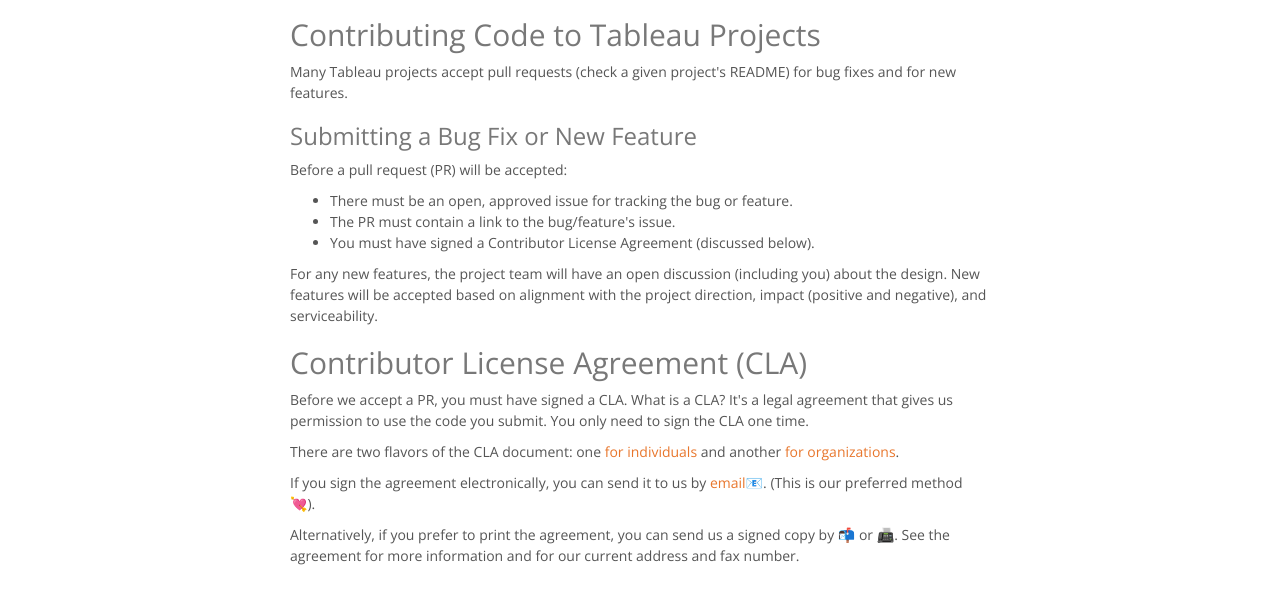
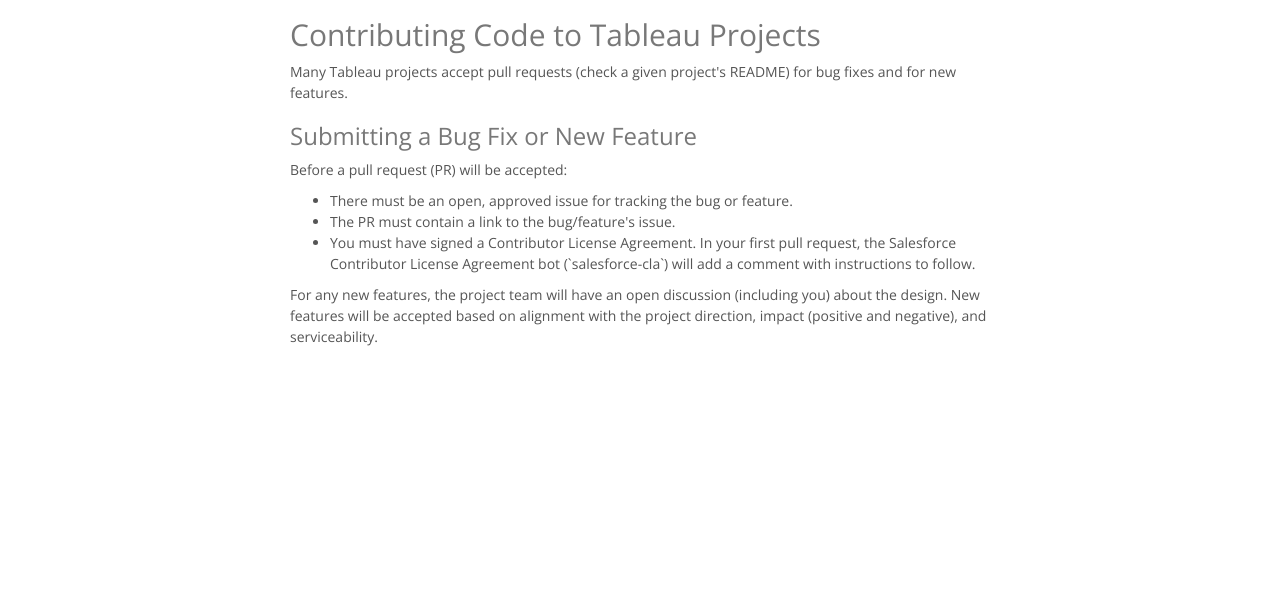
Before and after one commit to tableau/tableau.github.io, a website: page contributing.html in a window 1280 px wide. Shown: the part 66-670 px from the top of the page. Drawn offline with nearby package versions, Linux system fonts and the light colour scheme.

Commit message:
Clarify we are using the Salesforce CLA bot rather than the previous Tableau agreement

```diff
--- a/contributing.html
+++ b/contributing.html
@@ -73,25 +73,10 @@
             <ul>
                 <li>There must be an open, approved issue for tracking the bug or feature.</li>
                 <li>The PR must contain a link to the bug/feature's issue.</li>
-                <li>You must have signed a Contributor License Agreement (discussed below).</li>
+                <li>You must have signed a Contributor License Agreement. In your first pull request, the Salesforce Contributor License Agreement bot (`salesforce-cla`) will add a comment with instructions to follow.</li>
             </ul>
 
             <p>For any new features, the project team will have an open discussion (including you) about the design. New features will be accepted based on alignment with the project direction, impact (positive and negative), and serviceability.</p>
-
-            <h2>
-                <a id="contributor-license-agreement-cla" class="anchor" href="#contributor-license-agreement-cla" aria-hidden="true">
-                    <span aria-hidden="true" class="octicon octicon-link"></span>
-                </a>
-                Contributor License Agreement (CLA)
-            </h2>
-
-            <p>Before we accept a PR, you must have signed a CLA. What is a CLA? It's a legal agreement that gives us permission to use the code you submit. You only need to sign the CLA one time.</p>
-
-            <p>There are two flavors of the CLA document: one <a href="./2017.02-TableauIndividualCLA.pdf">for individuals</a> and another <a href="./2017.02-TableauCorpCLA.pdf">for organizations</a>.</p>
-
-            <p>If you sign the agreement electronically, you can send it to us by <a href="mailto:github@tableau.com?subject=Tableau%20CLA%20Request&amp;body=Dear%20Tableau%2C%0A%0A%3CI%20am%20or%20We%20are%3E%20interested%20in%20contributing%20to%20the%20%3Cproject%20name%3E%20repository.%20I%20am%20attaching%20the%20signed%20%3Cindividual%20or%20group%3E%20CLA%20document.%0A%0ASincerely%2C%0A%0A%3Cyou%3E">email📧</a>. (This is our preferred method 💘).</p>
-
-            <p>Alternatively, if you prefer to print the agreement, you can send us a signed copy by 📬 or 📠. See the agreement for more information and for our current address and fax number.</p>
 
         </div>
     </div>
```
